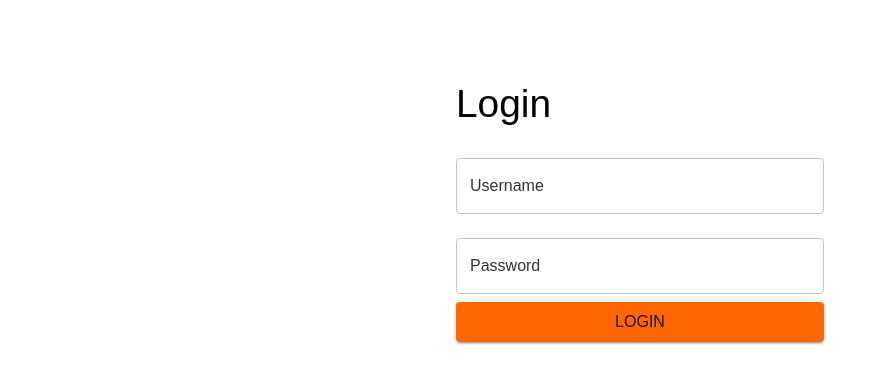
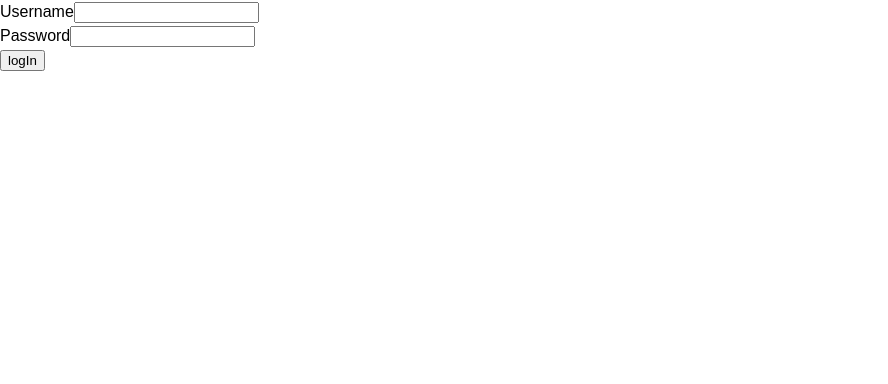
Before and after one commit to Christonn93/grindatunet, a React (Vite) app: page / in a window 1280 px wide. Shown: the top 384 px of the page, without its empty margins (0-888 px from the left). Built offline with nearby package versions, Linux system fonts and the light colour scheme.

Commit message:
Adding some new functions and a login page that can link to the wp

```diff
--- a/src/api/wpRequests.ts
+++ b/src/api/wpRequests.ts
@@ -1,4 +1,6 @@
+import { PostData } from 'src/types/createTypes';
 import useAxiosInstance from '../hooks/api/useAxiosInstance'
+import axios from 'axios';
 
 
 // Function to fetch posts from WordPress
@@ -12,3 +14,29 @@ export const searchPosts = async (searchTerm: string) => {
   const { data } = await useAxiosInstance.get(`posts?search=${searchTerm}`);
   return data;
 };
+
+export const createPost = async (postData: PostData) => {
+
+  try {
+    console.log('Sending POST request with data:', postData);
+
+    const response = await useAxiosInstance.post('/posts', postData);
+
+    console.log('Response received from server:', response.data);
+
+    return response.data;
+  } catch (error) {
+    if (axios.isAxiosError(error)) {
+      console.error('Axios error occurred while creating post:', {
+        message: error.message,
+        status: error.response?.status,
+        headers: error.response?.headers,
+        data: error.response?.data,
+      });
+    } else {
+      console.error('Unexpected error occurred while creating post:', error);
+    }
+
+    throw error;
+  }
+};
--- /dev/null
+++ b/src/components/form/LoginForm.tsx
@@ -0,0 +1,61 @@
+import React from 'react';
+import { useFormik } from 'formik';
+import * as Yup from 'yup';
+import { useLogin } from '../../hooks/query/useLogin';
+
+const validationSchema = Yup.object({
+  username: Yup.string().required('Username is required'),
+  password: Yup.string().required('Password is required'),
+});
+
+const LoginForm: React.FC = () => {
+  const { mutate, isError, error } = useLogin();
+
+  const formik = useFormik({
+    initialValues: {
+      username: '',
+      password: '',
+    },
+    validationSchema,
+    onSubmit: async (values) => {
+      try {
+        mutate(values);
+      } catch (error) {
+        console.error('Error during login:', error);
+      }
+    },
+  });
+
+  return (
+    <form onSubmit={formik.handleSubmit}>
+      <div>
+        <label htmlFor="username">Username</label>
+        <input
+          id="username"
+          name="username"
+          type="text"
+          value={formik.values.username}
+          onChange={formik.handleChange}
+        />
+        {formik.errors.username ? <div>{formik.errors.username}</div> : null}
+      </div>
+      <div>
+        <label htmlFor="password">Password</label>
+        <input
+          id="password"
+          name="password"
+          type="password"
+          value={formik.values.password}
+          onChange={formik.handleChange}
+        />
+        {formik.errors.password ? <div>{formik.errors.password}</div> : null}
+      </div>
+      <button type="submit">
+        logIn
+      </button>
+      {isError && <div>Error: {error?.message}</div>}
+    </form>
+  );
+};
+
+export default LoginForm;
--- a/src/components/posts/PostForm.tsx
+++ b/src/components/posts/PostForm.tsx
@@ -4,7 +4,8 @@ import PhotoCameraIcon from '@mui/icons-material/PhotoCamera';
 import { useFormik } from 'formik';
 import * as Yup from 'yup';
 import { useAuthStore } from '../../store/authStore';
-import { createPost } from '../../mockdb/mockPosts';
+import { useCreatePost } from '../../hooks/query/useCreatePost';
+import { PostData } from 'src/types/createTypes';
 
 const validationSchema = Yup.object({
   title: Yup.string().required('Title is required'),
@@ -15,6 +16,7 @@ const validationSchema = Yup.object({
 
 const PostForm: React.FC = () => {
   const { user } = useAuthStore(state => state);
+  const { mutate, isLoading, isError, error } = useCreatePost();
 
   const formik = useFormik({
     initialValues: {
@@ -26,13 +28,17 @@ const PostForm: React.FC = () => {
     },
     validationSchema,
     onSubmit: async (values) => {
-      if (!user) return; // Check if user is logged in
+      console.log("Form submitted with values:", values); // Debugging line
 
-      // Convert File objects to URLs
+      if (!user) {
+        console.error("User is not authenticated.");
+        return; // Check if user is logged in
+      }
+
       const heroImageUrl = values.heroImage ? URL.createObjectURL(values.heroImage) : '';
       const imageUrls = values.images.map((file) => URL.createObjectURL(file));
 
-      const formData = {
+      const postData: PostData = {
         title: values.title,
         heroImage: heroImageUrl,
         images: imageUrls,
@@ -43,8 +49,8 @@ const PostForm: React.FC = () => {
       };
 
       try {
-        const newPost = await createPost(formData);
-
+        console.log("Posting data:", postData); // Debugging line
+        await mutate(postData); // Call the mutate function from useCreatePost
         alert('Post submitted successfully!');
         formik.resetForm();
       } catch (error) {
@@ -141,10 +147,11 @@ const PostForm: React.FC = () => {
         color="primary"
         fullWidth
         sx={{ mt: 2 }}
-        disabled={formik.isSubmitting}
+        disabled={isLoading} // Disable button while loading
       >
-        {formik.isSubmitting ? 'Submitting...' : 'Submit Post'}
+        {isLoading ? 'Submitting...' : 'Submit Post'}
       </Button>
+      {isError && <Typography color="error">{error?.message}</Typography>}
     </Box>
   );
 };
--- a/src/hooks/api/useAxiosInstance.ts
+++ b/src/hooks/api/useAxiosInstance.ts
@@ -2,10 +2,18 @@ import axios from 'axios';
 
 // Create an Axios instance with default settings
 const useAxiosInstance = axios.create({
-  baseURL: import.meta.env.VITE_WP_BASE,
+  baseURL: 'https://admin.grindatunet.no/wp-json/wp/v2/',
   headers: {
     'Content-Type': 'application/json',
+    'Accept': 'application/json',
   },
 });
 
+// Add a request interceptor to include auth details
+useAxiosInstance.interceptors.request.use(config => {
+  return config;
+}, error => {
+  return Promise.reject(error);
+});
+
 export default useAxiosInstance;
--- /dev/null
+++ b/src/hooks/query/useCreatePost.ts
@@ -0,0 +1,18 @@
+import { useMutation } from '@tanstack/react-query';
+import { createPost } from '../../api/wpRequests'
+import { PostData, PostResponse } from 'src/types/createTypes';
+
+export const useCreatePost = () => {
+    return useMutation<PostResponse, Error, PostData>({
+      mutationFn: (newPost: PostData) => {
+        console.log("Creating post with data:", newPost);
+        return createPost(newPost);
+      },
+      onError: (error: Error) => {
+        console.error('Error creating post:', error);
+      },
+      onSuccess: (data: PostResponse) => {
+        console.log('Post created successfully:', data);
+      },
+    });
+  };
--- /dev/null
+++ b/src/hooks/query/useLogin.ts
@@ -0,0 +1,23 @@
+import useAxiosInstance from '../api/useAxiosInstance';
+import { useMutation } from '@tanstack/react-query';
+import { LoginData, LoginResponse } from '../../types/loginTypes';
+
+
+
+export const useLogin = () => {
+  return useMutation<LoginResponse, Error, LoginData>({
+    mutationFn: async (loginData: LoginData) => {
+      const response = await useAxiosInstance.post('/login', loginData);
+      return response.data;
+    },
+    onError: (error) => {
+      console.error('Error logging in:', error);
+    },
+    onSuccess: (data) => {
+      console.log('Login successful:', data);
+      // Save the token and user data to localStorage or context
+      localStorage.setItem('authToken', data.token);
+      localStorage.setItem('user', JSON.stringify(data.user));
+    },
+  });
+};
--- a/src/pages/LoginPage.tsx
+++ b/src/pages/LoginPage.tsx
@@ -1,57 +1,9 @@
-// src/pages/LoginPage.tsx
-import React, { useState } from 'react';
-import { Box, Typography, TextField, Button, Alert } from '@mui/material';
-import { useNavigate } from 'react-router-dom';
-import mockUsers from '../mockdb/mockUsers';
+import React from 'react';
+import LoginForm from '../components/form/LoginForm';
 
 const LoginPage: React.FC = () => {
-  const [username, setUsername] = useState('');
-  const [password, setPassword] = useState('');
-  const [error, setError] = useState<string | null>(null);
-
-  // Initialize useNavigate hook
-  const navigate = useNavigate();
-
-  const handleLogin = () => {
-    const user = mockUsers.find(
-      (user) => user.username === username && user.password === password
-    );
-
-    if (user) {
-      // Redirect to home page on successful login
-      navigate('/home'); // Redirect to the desired page
-    } else {
-      setError('Invalid username or password');
-    }
-  };
-
   return (
-    <Box sx={{ maxWidth: 400, mx: 'auto', mt: 8, p: 2 }}>
-      <Typography variant="h4" gutterBottom>
-        Login
-      </Typography>
-      {error && <Alert severity="error">{error}</Alert>}
-      <TextField
-        label="Username"
-        variant="outlined"
-        fullWidth
-        margin="normal"
-        value={username}
-        onChange={(e) => setUsername(e.target.value)}
-      />
-      <TextField
-        label="Password"
-        type="password"
-        variant="outlined"
-        fullWidth
-        margin="normal"
-        value={password}
-        onChange={(e) => setPassword(e.target.value)}
-      />
-      <Button variant="contained" color="primary" fullWidth onClick={handleLogin}>
-        Login
-      </Button>
-    </Box>
+    <LoginForm />
   );
 };
 
--- a/src/store/authStore.ts
+++ b/src/store/authStore.ts
@@ -1,4 +1,4 @@
-import create from 'zustand';
+import {create} from 'zustand';
 
 // Define a type for your auth store
 interface AuthState {
--- /dev/null
+++ b/src/types/createTypes.ts
@@ -0,0 +1,18 @@
+// Define the interface for the post data
+export interface PostData {
+ title: string;
+ heroImage: string;
+ images: string[];
+ content: string;
+ tags: string;
+ date: string;
+ author: string;
+}
+
+// Define the interface for the response data if needed
+export interface PostResponse {
+ id: number;
+ title: { rendered: string };
+ content: { rendered: string };
+ // Add other fields as needed
+}
--- /dev/null
+++ b/src/types/loginTypes.ts
@@ -0,0 +1,12 @@
+export interface LoginResponse {
+ token: string;
+ user: {
+  id: number;
+  username: string;
+ };
+}
+
+export interface LoginData {
+ username: string;
+ password: string;
+}
```
